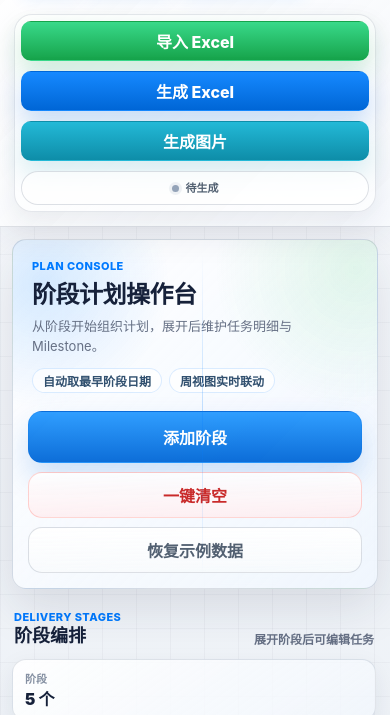
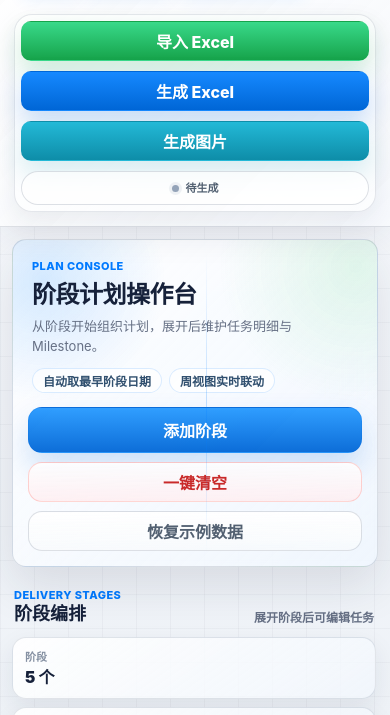
Before and after one commit to muvi0101/LiteGantt, a website: page public/index.html in a window 390 px wide. Shown: the part 120-835 px from the top of the page. Drawn offline with Linux system fonts and the light colour scheme.

Commit message:
Fix plan console responsive layout

```diff
--- a/public/styles.css
+++ b/public/styles.css
@@ -282,7 +282,7 @@ button {
 .command-panel {
   position: relative;
   display: grid;
-  grid-template-columns: minmax(260px, 1fr) minmax(330px, 0.82fr);
+  grid-template-columns: minmax(210px, 1fr) minmax(190px, 0.76fr);
   gap: 16px;
   align-items: stretch;
   background:
@@ -353,7 +353,7 @@ button {
 .action-panel {
   display: grid;
   align-content: center;
-  min-width: min(100%, 300px);
+  min-width: 0;
   padding-left: 6px;
 }
 
@@ -369,6 +369,9 @@ button {
   height: 46px;
   margin-top: 0;
   border-radius: 14px;
+  min-width: 0;
+  padding: 0 10px;
+  white-space: nowrap;
 }
 
 .action-stack .secondary-btn {
@@ -2239,6 +2242,33 @@ input[readonly] {
   }
 }
 
+@media (max-width: 1280px) {
+  .command-panel {
+    grid-template-columns: minmax(210px, 1fr) minmax(156px, 0.58fr);
+    gap: 12px;
+  }
+
+  .command-panel::after {
+    inset: 12px auto 12px 53%;
+  }
+
+  .action-stack {
+    grid-template-columns: 1fr;
+  }
+
+  .action-stack .secondary-btn,
+  .action-stack .danger-btn,
+  .action-stack .ghost-btn {
+    grid-column: 1 / -1;
+    height: 40px;
+    white-space: nowrap;
+  }
+
+  .action-stack .secondary-btn {
+    min-height: 46px;
+  }
+}
+
 @media (max-width: 920px) {
   .top-actions {
     grid-template-columns: repeat(3, minmax(112px, 1fr));
```
